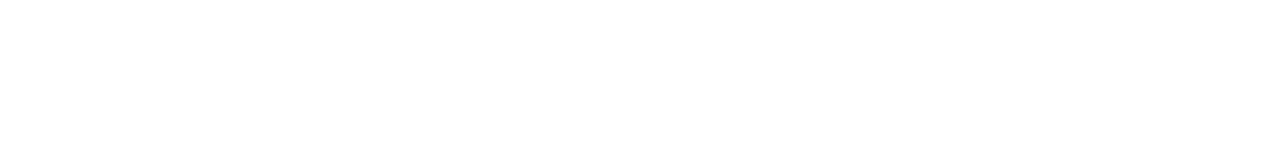
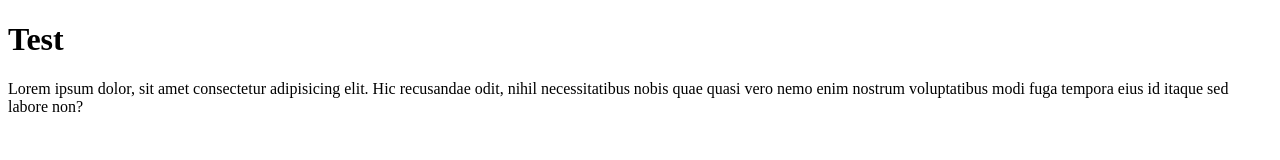
Before and after one commit to usbgitcourse05/project5, a plain HTML site: page index.html in a window 1280 px wide. Drawn offline with Linux system fonts and the light colour scheme.

Commit message:
Some change

```diff
--- a/index.html
+++ b/index.html
@@ -1,11 +1,16 @@
 <!DOCTYPE html>
 <html lang="en">
+
 <head>
     <meta charset="UTF-8">
     <meta name="viewport" content="width=device-width, initial-scale=1.0">
     <title>Document</title>
 </head>
+
 <body>
+    <h1>Test</h1>
+    <p>Lorem ipsum dolor, sit amet consectetur adipisicing elit. Hic recusandae odit, nihil necessitatibus nobis quae
+        quasi vero nemo enim nostrum voluptatibus modi fuga tempora eius id itaque sed labore non?</p>
+</body>
 
-</body>
 </html>
```
